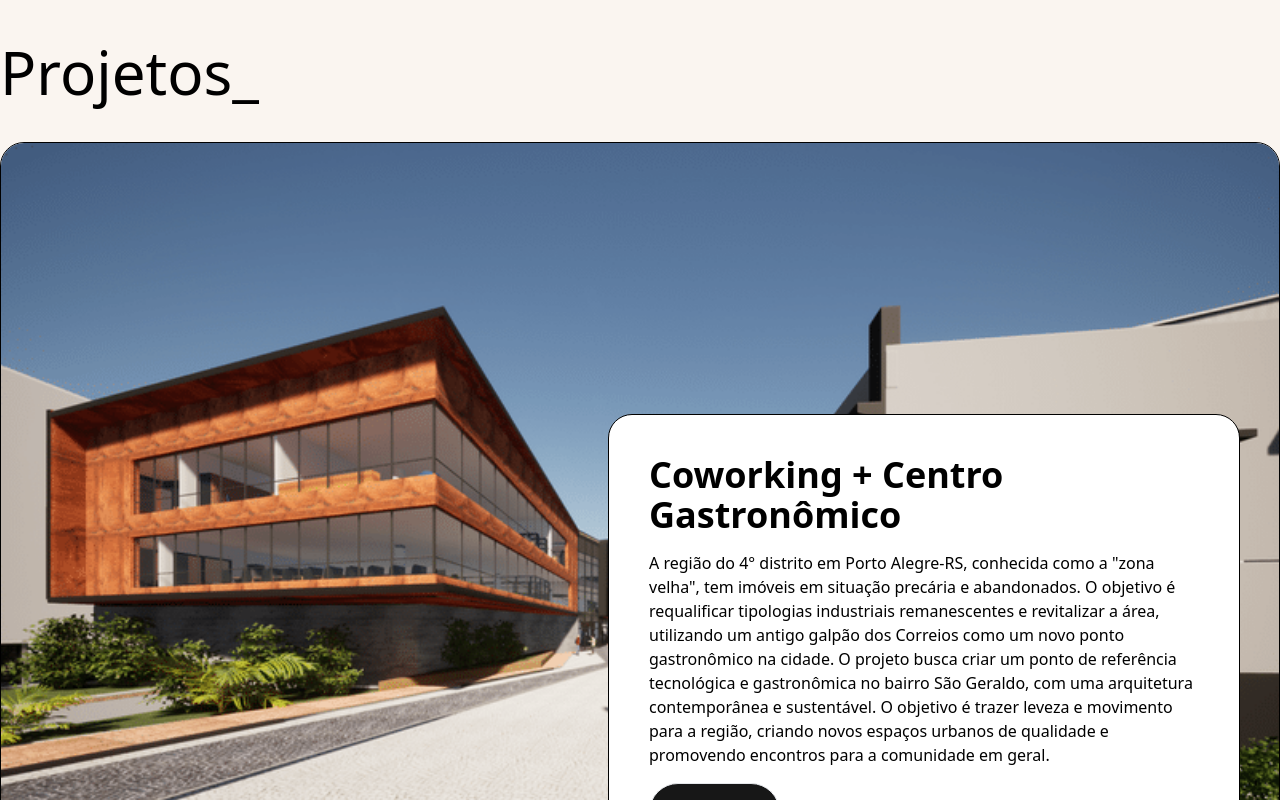
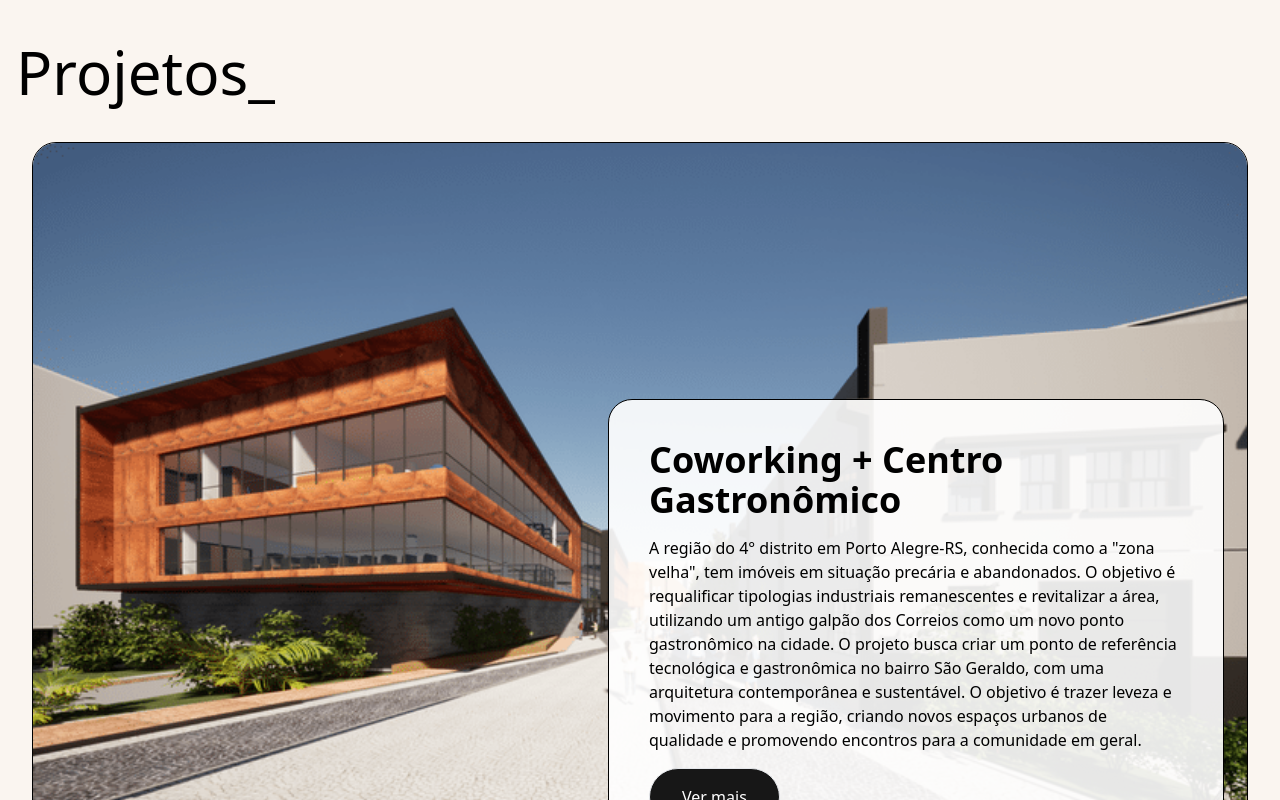
Before and after one commit to brunoliimas/gustavo-boscheto, a Next.js app: page / in a window 1280 px wide. Shown: the part 1280-2080 px from the top of the page. Built offline with nearby package versions, Linux system fonts and the light colour scheme.

Commit message:
Ajustes no container e nas tabs

```diff
--- a/src/app/components/about/index.tsx
+++ b/src/app/components/about/index.tsx
@@ -6,6 +6,8 @@ export default function About() {
         <section id="about" className="w-full my-20">
             <div className="container">
                 <Title title="Sobre" />
+            </div>
+            <div className="container px-0">
                 <div className="w-full flex flex-col md:flex-row overflow-x-hidden">
                     <div className="flex flex-col lg:flex-row items-center py-6 sm:p-10 border-r border-t border-black w-full md:w-1/2 relative">
                         <Image
--- a/src/app/components/projects/tabs.tsx
+++ b/src/app/components/projects/tabs.tsx
@@ -41,18 +41,18 @@ export const Tabs = () => {
                 {tabsContents.map((tab) => (
                     <div
                         key={tab.id}
-                        className={`container w-full relative ${activeTab === tab.id ? "" : "hidden"}`}>
+                        className={`container relative flex flex-col ${activeTab === tab.id ? "" : "hidden"}`}>
                         <div className="w-full max-h-[700px] overflow-hidden flex items-center justify-center rounded-3xl border border-black">
                             <Image
                                 className="w-full object-cover"
                                 src={tab.URLImage}
-                                width={400}
-                                height={266}
+                                width={1000}
+                                height={866}
                                 alt="Imagem hero"
                             />
                         </div>
-                        <div className="w-full flex justify-center items-center md:grid grid-cols-none md:grid-cols-2 md:gap-4 md:absolute md:-bottom-8 xl:-bottom-10 md:right-10">
-                            <div className="flex flex-col md:col-start-2 bg-white p-10 gap-4 border border-black rounded-3xl">
+                        <div className="w-full flex justify-center items-center lg:grid lg:grid-cols-2 lg:gap-4 lg:absolute lg:-bottom-8 xl:-bottom-10 lg:right-10">
+                            <div className="flex flex-col md:col-start-2 bg-white lg:bg-opacity-90 p-10 gap-4 border border-black rounded-3xl">
                                 <h1 className="text-2xl md:text-4xl font-bold">
                                     {tab.title}
                                 </h1>
--- a/tailwind.config.js
+++ b/tailwind.config.js
@@ -8,6 +8,7 @@ module.exports = {
   theme: {
     container: {
       center: true,
+      padding: '1rem',
     },
     extend: {
       backgroundImage: {
```
